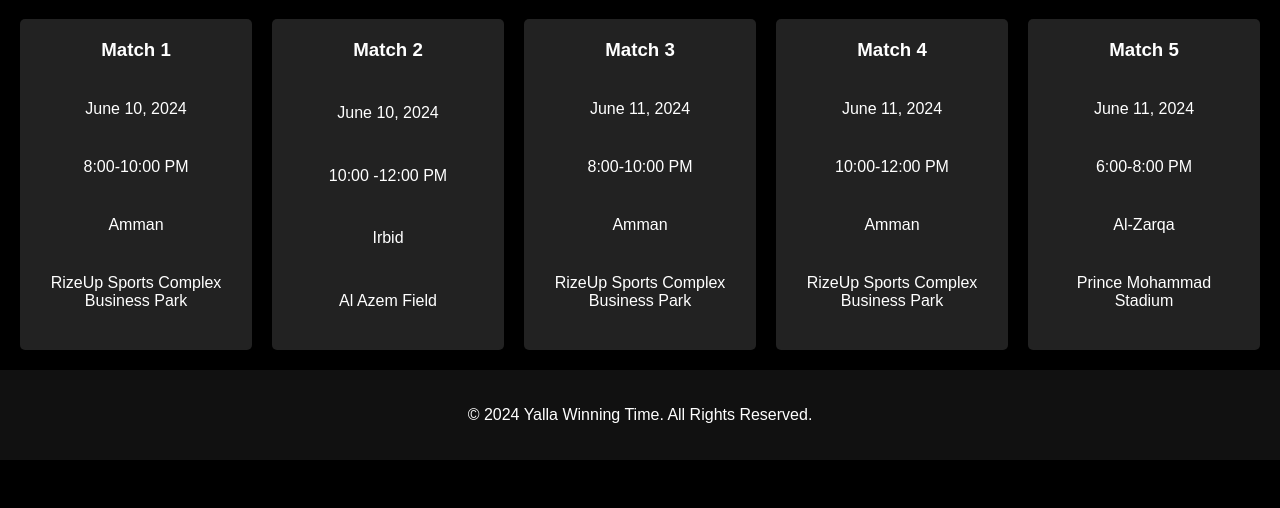
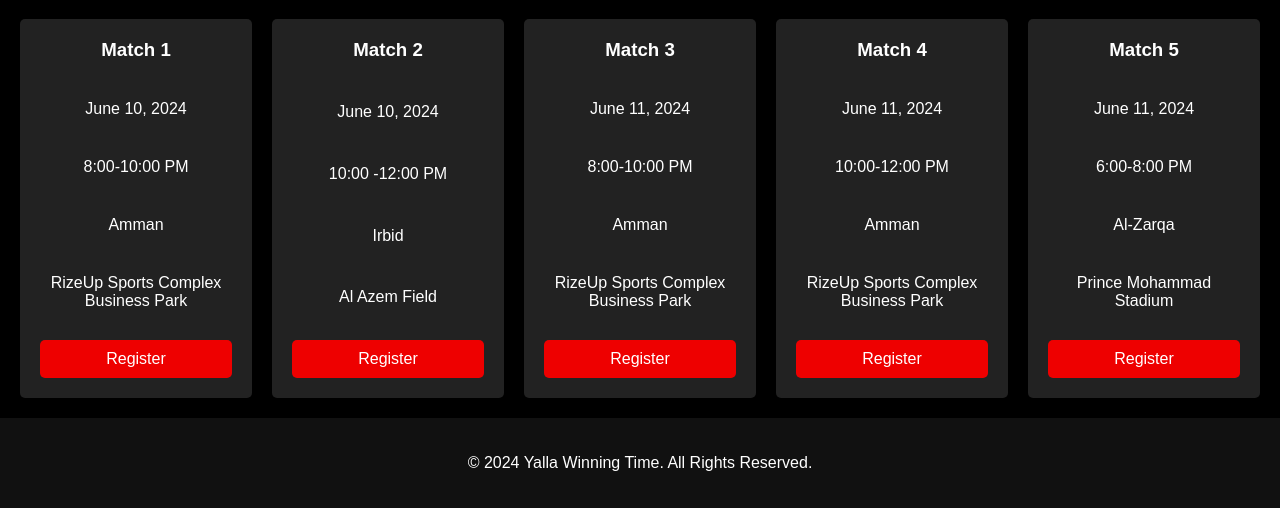
Before and after one commit to MuhannadMelhem/YallaWebSite, a plain HTML site: page football.html in a window 1280 px wide. Shown: the part 709-1217 px from the top of the page. Before the commit the page ends 1169 px from the top, so only its background shows below. Drawn offline with Linux system fonts and the light colour scheme.

Commit message:
football.html

```diff
--- a/football.html
+++ b/football.html
@@ -37,20 +37,23 @@
                 <p>8:00-10:00 PM</p>
                 <p>Amman</p>
                 <p>RizeUp Sports Complex Business Park</p>
+                <a href="registration.html" class="button">Register</a>
             </div>
             <div class="card">
                 <h3>Match 2</h3>
                 <p>June 10, 2024</p>
                 <p>10:00 -12:00 PM</p>
                 <p>Irbid</p>
-                <p>Al Azem Field </p>
+                <p>Al Azem Field</p>
+                <a href="registration.html" class="button">Register</a>
             </div>
             <div class="card">
                 <h3>Match 3</h3>
                 <p>June 11, 2024</p>
-                 <p>8:00-10:00 PM</p>
+                <p>8:00-10:00 PM</p>
                 <p>Amman</p>
                 <p>RizeUp Sports Complex Business Park</p>
+                <a href="registration.html" class="button">Register</a>
             </div>
             <div class="card">
                 <h3>Match 4</h3>
@@ -58,6 +61,7 @@
                 <p>10:00-12:00 PM</p>
                 <p>Amman</p>
                 <p>RizeUp Sports Complex Business Park</p>
+                <a href="registration.html" class="button">Register</a>
             </div>
             <div class="card">
                 <h3>Match 5</h3>
@@ -65,7 +69,7 @@
                 <p>6:00-8:00 PM</p>
                 <p>Al-Zarqa</p>
                 <p>Prince Mohammad Stadium</p>
-
+                <a href="registration.html" class="button">Register</a>
             </div>
         </section>
     </main>
```
